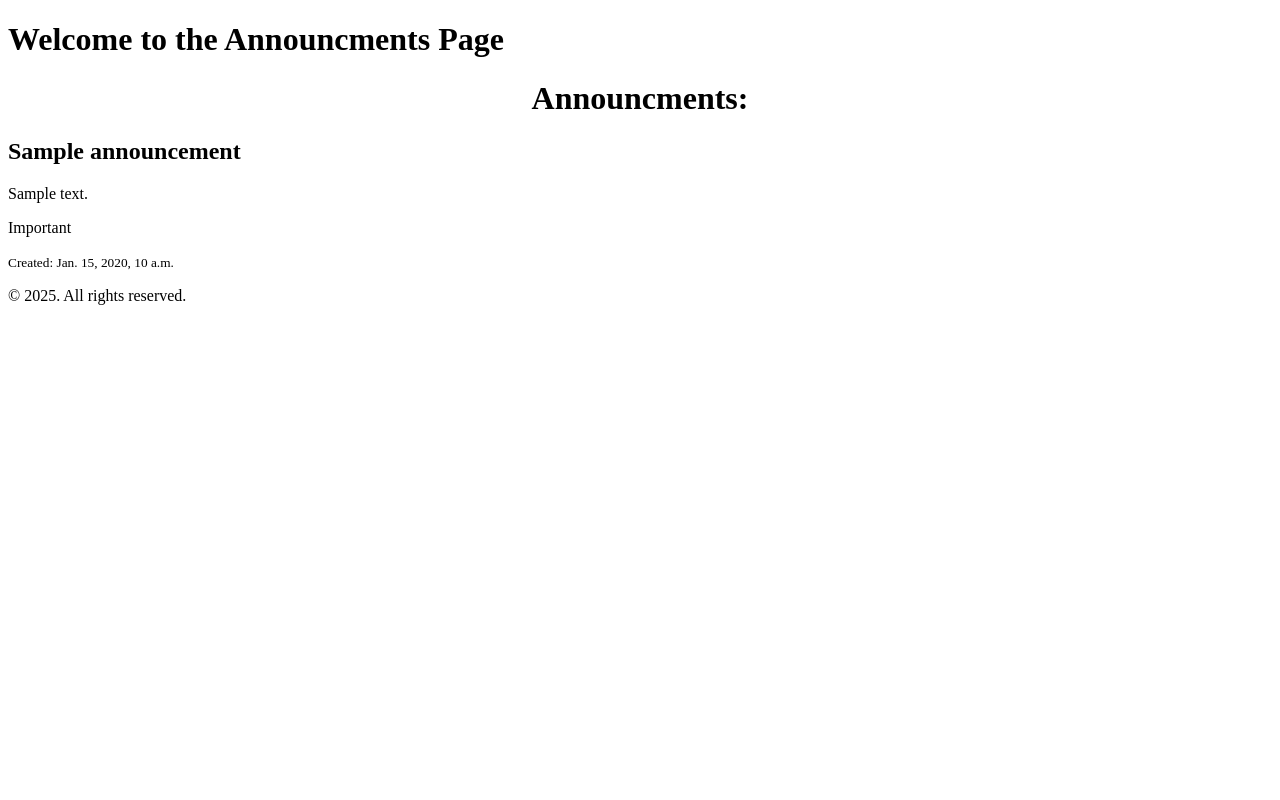
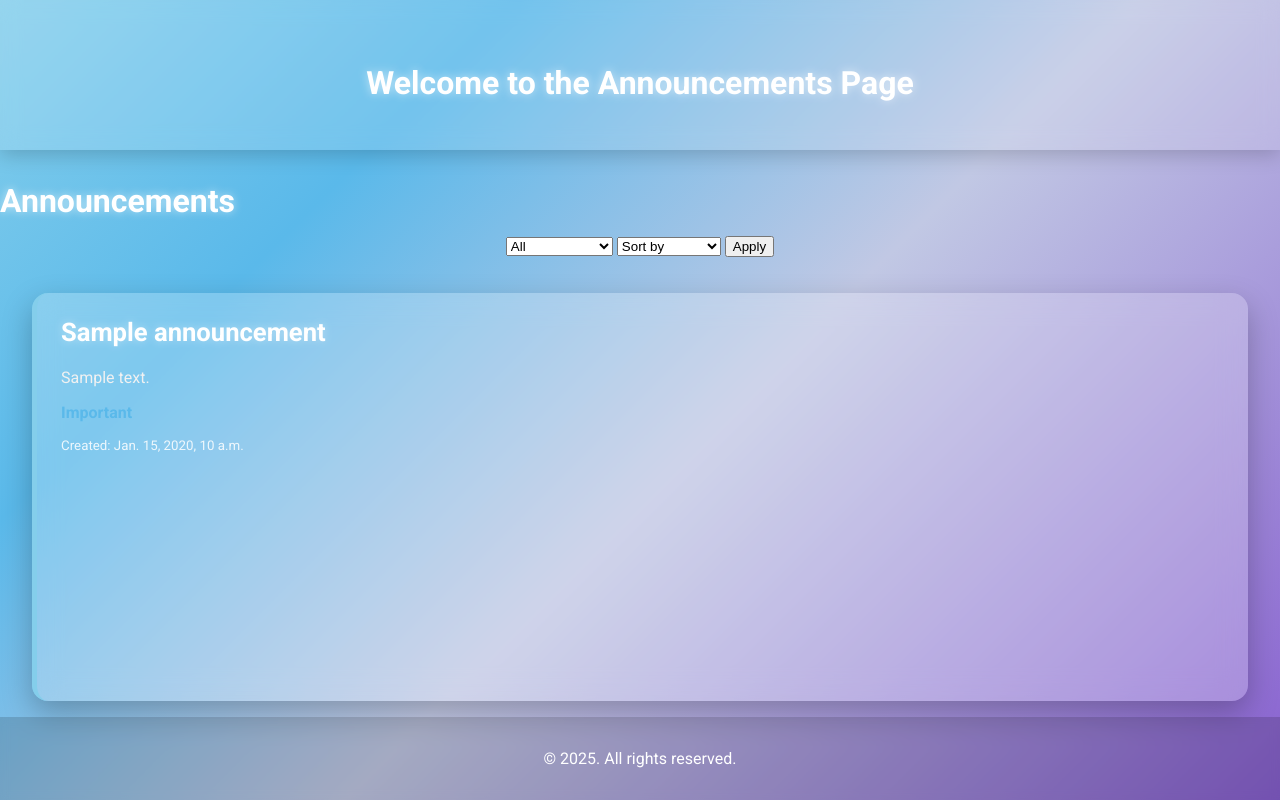
Before and after one commit to AlexandrRofficial/Online_Portal_Project, a Django app: page /announcments/ in a window 1280 px wide. Run offline with Django 5.2, Linux system fonts and the light colour scheme; tables that the repository leaves empty hold one stand-in row (values such as "Sample post").

Commit message:
completed announcments

```diff
--- a/announcments/templates/announcments_main_page.html
+++ b/announcments/templates/announcments_main_page.html
@@ -3,33 +3,142 @@
 <head>
     <meta charset="UTF-8">
     <meta name="viewport" content="width=device-width, initial-scale=1.0">
-    <title>Announcments</title>
+    <title>Announcements</title>
+    <link href="https://fonts.googleapis.com/css2?family=Roboto:wght@400;700&display=swap" rel="stylesheet">
+
+    <style>
+        body {
+            font-family: 'Roboto', sans-serif;
+            margin: 0;
+            padding: 0;
+
+        background: linear-gradient(
+            135deg,
+            #84CEEB 0%,
+            #5AB9EA 25%,
+            #C1C8E4 55%,
+            #8860D0 100%
+            );
+
+        min-height: 100vh;
+        display: flex;
+        flex-direction: column;
+        }
+
+        /* Хедер */
+        .header {
+            text-align: center;
+            padding: 2rem 1rem;
+            background: rgba(255, 255, 255, 0.15);
+            box-shadow: 0 4px 20px rgba(0,0,0,0.2);
+            backdrop-filter: blur(10px);
+        }
+
+        .header h1,
+        h1 {
+            color: white;
+            text-shadow: 0 0 10px rgba(255,255,255,0.6);
+        }
+
+        h1 {
+            margin: 2rem 0 1rem;
+        }
+
+        /* Карточки */
+        .cards {
+            display: grid;
+            grid-template-columns: repeat(auto-fit, minmax(280px, 1fr));
+            gap: 1.5rem;
+            padding: 1rem 2rem;
+            flex: 1;
+        }
+
+        .card {
+            background: rgba(255,255,255,0.22);
+            border-left: 5px solid #84CEEB;
+            border-radius: 16px;
+            padding: 1.5rem;
+
+            color: #ffffff;
+            box-shadow: 0 12px 30px rgba(0,0,0,0.25);
+            backdrop-filter: blur(14px);
+
+            transition: transform 0.3s ease, box-shadow 0.3s ease;
+        }
+
+        .card:hover {
+            transform: translateY(-8px);
+            box-shadow: 0 18px 40px rgba(0,0,0,0.35);
+        }
+
+        .card h2 {
+            margin-top: 0;
+            font-size: 1.6rem;
+            color: #ffffff;
+            text-shadow: 0 0 8px rgba(255,255,255,0.4);
+        }
+
+        .card p {
+            color: #f1f1f1;
+        }
+
+        .card small {
+            margin-top: 1rem;
+            display: block;
+            opacity: 0.85;
+        }
+
+        /* Футер */
+        .footer {
+            text-align: center;
+            padding: 1rem;
+            background: rgba(0, 0, 0, 0.15);
+            color: #ffffff;
+            backdrop-filter: blur(4px);
+        }
+    </style>
 </head>
+
 <body>
     <header class="header">
-    <div class="header-center">
-        <h1>Welcome to the Announcments Page</h1>
-    </div>
+        <h1>Welcome to the Announcements Page</h1>
     </header>
 
-    <h1 style="text-align:center;">Announcments:</h1>
+    <h1>Announcements</h1>
+
+    <form method="get" style="text-align:center; margin-bottom:20px;">
+    <select name="important">
+        <option value="">All</option>
+        <option value="true">Important only</option>
+        <option value="false">Not important</option>
+    </select>
+
+    <select name="sort">
+        <option value="">Sort by</option>
+        <option value="created_at_desc">Newest first</option>
+        <option value="created_at_asc">Oldest first</option>
+        <option value="important_first">Important first</option>
+    </select>
+
+    <button type="submit">Apply</button>
+    </form>
 
     <div class="cards">
-    {% for announcement in announcments %}
+        {% for announcment in announcments %}
             <div class="card">
-            <h2>{{ announcement.title }}</h2>
-            <p>{{ announcement.text|truncatewords:20 }}</p>
+                <h2>{{ announcment.title }}</h2>
+                <p>{{ announcment.text|truncatewords:20 }}</p>
 
-            {% if announcement.important %}
-                <p>Important</p>
+                {% if announcment.important %}
+                    <p><b style="color:#5AB9EA;">Important</b></p>
                 {% else %}
-                <p>Not important</p>
+                    <p><span style="opacity:0.7;">Not important</span></p>
                 {% endif %}
 
-            <small>Created: {{ announcement.created_at }}</small>
+                <small>Created: {{ announcment.created_at }}</small>
             </div>
         {% empty %}
-        <p style="text-align:center;">No available announcements</p>
+            <p style="text-align:center; color:white;">No available announcements</p>
         {% endfor %}
     </div>
 
--- a/announcments/views.py
+++ b/announcments/views.py
@@ -1,10 +1,24 @@
-from .models import Announcement
-
 from django.shortcuts import render
 
-from .forms import AnnouncmentForm
+from .models import Announcement
 
 def announcments(request):
     announcments = Announcement.objects.all()
-    print(announcments)
-    return render(request, 'announcments_main_page.html', context={"announcments": announcments})
+
+    important = request.GET.get("important")
+    if important == "true":
+        announcments = announcments.filter(important=True)
+    elif important == "false":
+        announcments = announcments.filter(important=False)
+
+    sort = request.GET.get("sort")
+    if sort == "created_at_asc":
+        announcments = announcments.order_by("created_at")
+    elif sort == "created_at_desc":
+        announcments = announcments.order_by("-created_at")
+    elif sort == "important_first":
+        announcments = announcments.order_by("-important", "-created_at")
+
+    return render(request, "announcments_main_page.html", {
+        "announcments": announcments
+    })
```
Also changed, not shown: announcments/migrations/0001_initial.py (added), announcments/migrations/0002_remove_announcement_updated_at.py (deleted), e_diary/migrations/0003_alter_student_logics.py (added), materials/migrations/0001_initial.py (added), profile/migrations/0002_post_rename_name_profile_name.py (added). Lines whose indentation alone changed are shown as unchanged.
